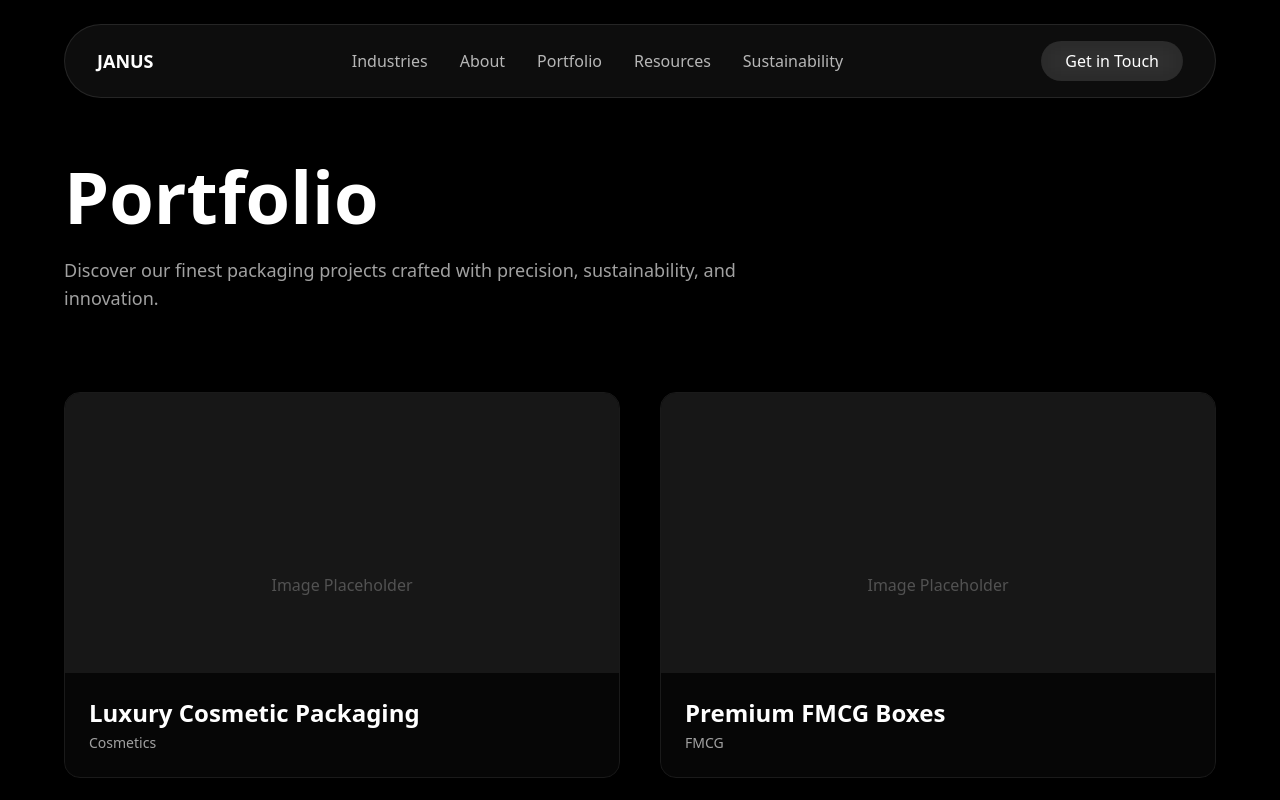
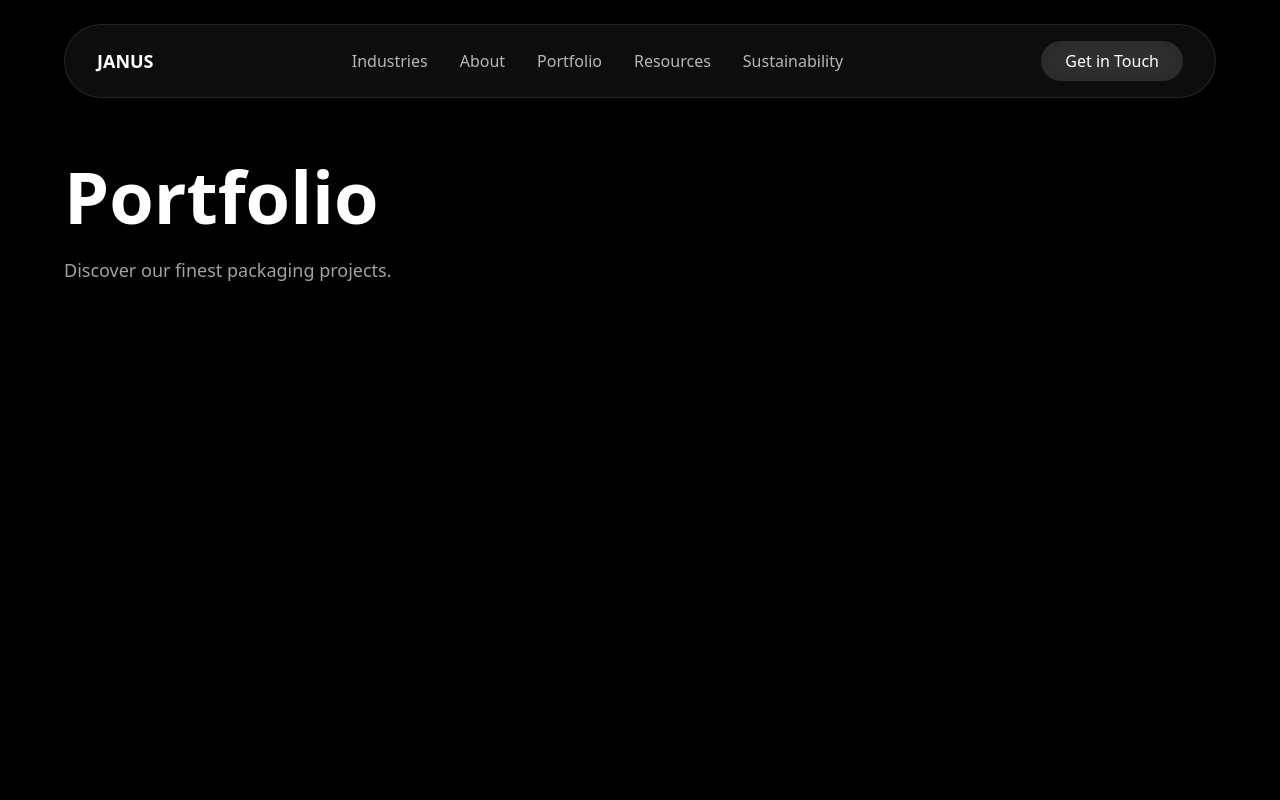
Before and after one commit to JayaantKumar/Janus, a React (Vite) app: page /portfolio in a window 1280 px wide. Shown: the top 800 px of the page. Built offline with nearby package versions, Linux system fonts and the light colour scheme.

Commit message:
Implement animated routing and add PageWrapper component for enhanced page transitions

```diff
--- a/src/App.jsx
+++ b/src/App.jsx
@@ -5,6 +5,7 @@ import {
   Route,
   useLocation,
 } from "react-router-dom";
+import { AnimatePresence, motion } from "framer-motion";
 
 import Loader from "./components/Loader";
 import Navbar from "./components/Navbar";
@@ -18,9 +19,7 @@ import Sustainability from "./pages/Sustainability";
 
 import useSmoothScroll from "./hooks/useSmoothScroll";
 
-/* ---------------------------------- */
-/* Scroll To Top On Route Change     */
-/* ---------------------------------- */
+/* ---------------- Scroll To Top ---------------- */
 function ScrollToTop() {
   const { pathname } = useLocation();
 
@@ -31,16 +30,38 @@ function ScrollToTop() {
   return null;
 }
 
-/* ---------------------------------- */
-/* Main App Component                */
-/* ---------------------------------- */
+/* ---------------- Animated Routes ---------------- */
+function AnimatedRoutes() {
+  const location = useLocation();
+
+  return (
+    <AnimatePresence mode="wait">
+      <motion.div
+        key={location.pathname}
+        initial={{ opacity: 0, y: 40 }}
+        animate={{ opacity: 1, y: 0 }}
+        exit={{ opacity: 0, y: -40 }}
+        transition={{ duration: 0.6, ease: "easeOut" }}
+      >
+        <Routes location={location}>
+          <Route path="/" element={<Home />} />
+          <Route path="/industries" element={<Industries />} />
+          <Route path="/about" element={<About />} />
+          <Route path="/portfolio" element={<Portfolio />} />
+          <Route path="/resources" element={<Resources />} />
+          <Route path="/sustainability" element={<Sustainability />} />
+        </Routes>
+      </motion.div>
+    </AnimatePresence>
+  );
+}
+
+/* ---------------- Main App ---------------- */
 function App() {
   const [loading, setLoading] = useState(true);
 
-  // Lenis smooth scroll
   useSmoothScroll();
 
-  // Loader timer
   useEffect(() => {
     const timer = setTimeout(() => {
       setLoading(false);
@@ -55,15 +76,7 @@ function App() {
     <Router>
       <ScrollToTop />
       <Navbar />
-
-      <Routes>
-        <Route path="/" element={<Home />} />
-        <Route path="/industries" element={<Industries />} />
-        <Route path="/about" element={<About />} />
-        <Route path="/portfolio" element={<Portfolio />} />
-        <Route path="/resources" element={<Resources />} />
-        <Route path="/sustainability" element={<Sustainability />} />
-      </Routes>
+      <AnimatedRoutes />
     </Router>
   );
 }
--- /dev/null
+++ b/src/components/PageWrapper.jsx
@@ -0,0 +1,20 @@
+import { motion } from "framer-motion";
+
+export default function PageWrapper({ children }) {
+  return (
+    <motion.div
+      initial="hidden"
+      animate="visible"
+      variants={{
+        hidden: {},
+        visible: {
+          transition: {
+            staggerChildren: 0.15,
+          },
+        },
+      }}
+    >
+      {children}
+    </motion.div>
+  );
+}
--- a/src/pages/Portfolio.jsx
+++ b/src/pages/Portfolio.jsx
@@ -1,47 +1,17 @@
+import PageWrapper from "../components/PageWrapper";
+
 export default function Portfolio() {
-  const projects = [
-    { title: "Luxury Cosmetic Packaging", category: "Cosmetics" },
-    { title: "Premium FMCG Boxes", category: "FMCG" },
-    { title: "Sustainable Retail Packaging", category: "Retail" },
-    { title: "Pharmaceutical Cartons", category: "Healthcare" },
-  ];
-
   return (
-    <div className="min-h-screen bg-black text-white px-6 md:px-16 pt-40 pb-24">
-
-      {/* Heading */}
-      <div className="max-w-7xl mx-auto mb-20">
+    <PageWrapper>
+      <div className="min-h-screen bg-black text-white px-6 md:px-16 pt-40 pb-24">
         <h1 className="text-6xl md:text-7xl font-bold mb-6">
           Portfolio
         </h1>
+
         <p className="text-lg text-neutral-400 max-w-2xl">
-          Discover our finest packaging projects crafted with precision,
-          sustainability, and innovation.
+          Discover our finest packaging projects.
         </p>
       </div>
-
-      {/* Grid */}
-      <div className="max-w-7xl mx-auto grid md:grid-cols-2 gap-10">
-        {projects.map((project, index) => (
-          <div
-            key={index}
-            className="group relative overflow-hidden rounded-2xl border border-white/10"
-          >
-            <div className="h-96 bg-neutral-900 flex items-center justify-center text-neutral-600">
-              Image Placeholder
-            </div>
-
-            <div className="absolute bottom-0 left-0 right-0 bg-black/70 backdrop-blur-md p-6">
-              <h3 className="text-2xl font-semibold">
-                {project.title}
-              </h3>
-              <p className="text-sm text-neutral-400 mt-1">
-                {project.category}
-              </p>
-            </div>
-          </div>
-        ))}
-      </div>
-    </div>
+    </PageWrapper>
   );
 }
```
